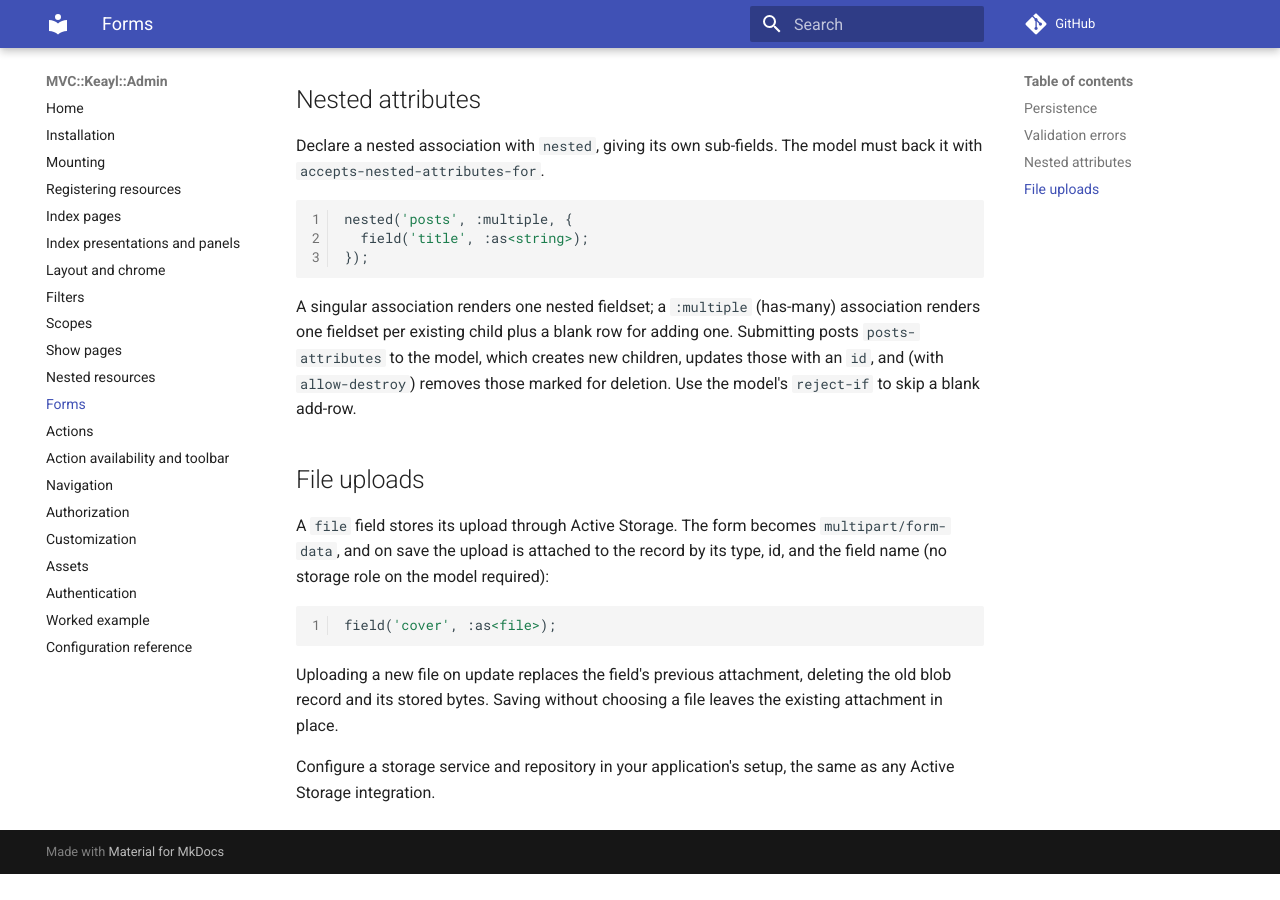
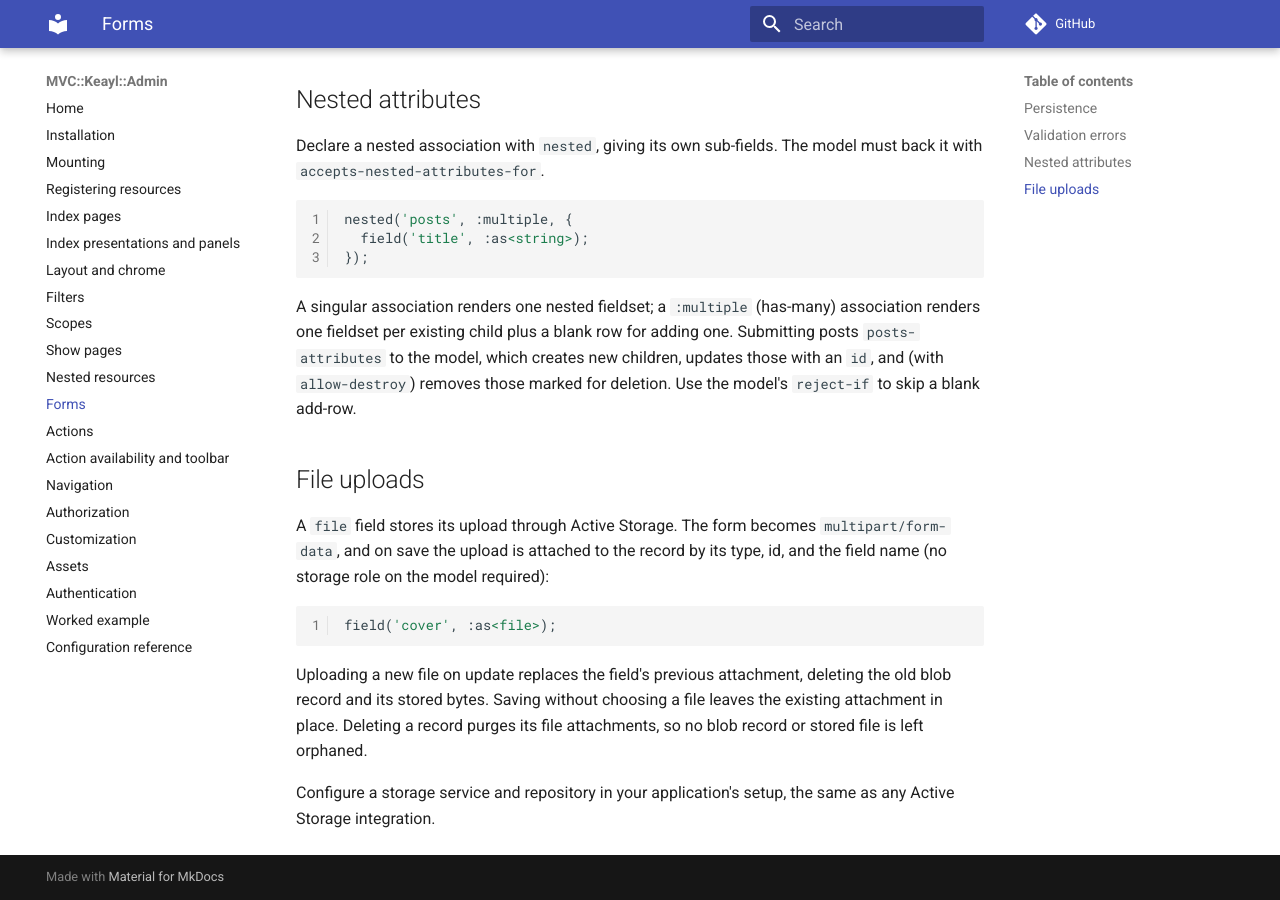
Before and after one commit to gdonald/MVC-Keayl-Admin, an MkDocs documentation site: the page built from docs-src/docs/forms.md, in a window 1280 px wide and 900 px high, scrolled down 1400 px. Built offline with MkDocs 1.6.1 and Material for MkDocs 9.7.7, drawn with Linux system fonts in a browser that asks for light colours; comment, search, counter and statistics services are not loaded; before the commit the page ends 2274 px from its top, so only the background shows below that.

Commit message:
Fix file upload detach issue

```diff
--- a/docs-src/docs/forms.md
+++ b/docs-src/docs/forms.md
@@ -79,7 +79,8 @@ field('cover', :as<file>);
 
 Uploading a new file on update replaces the field's previous attachment,
 deleting the old blob record and its stored bytes. Saving without choosing a
-file leaves the existing attachment in place.
+file leaves the existing attachment in place. Deleting a record purges its file
+attachments, so no blob record or stored file is left orphaned.
 
 Configure a storage service and repository in your application's setup, the same
 as any Active Storage integration.
```
Also changed, not shown: 3 other files.
